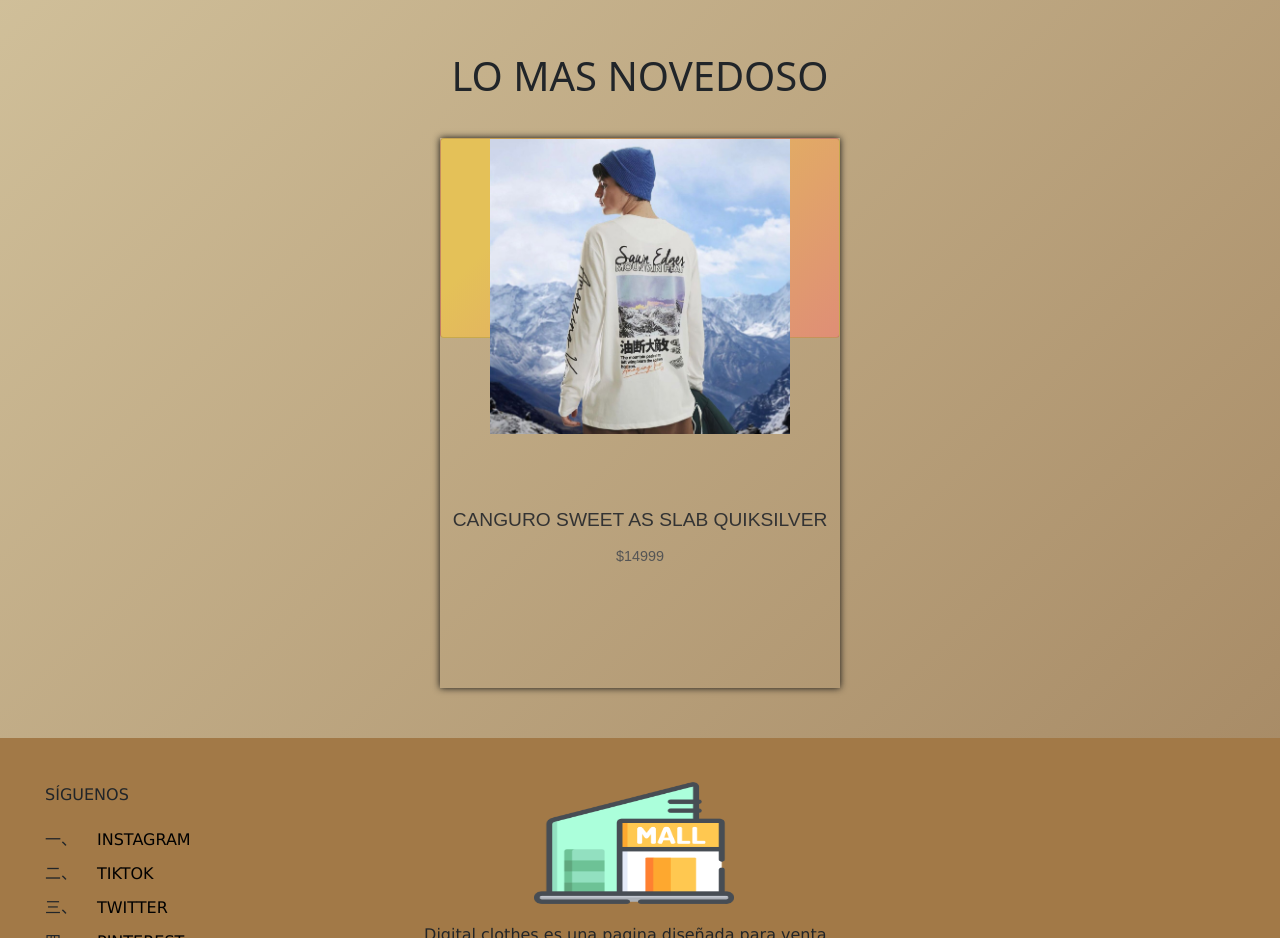
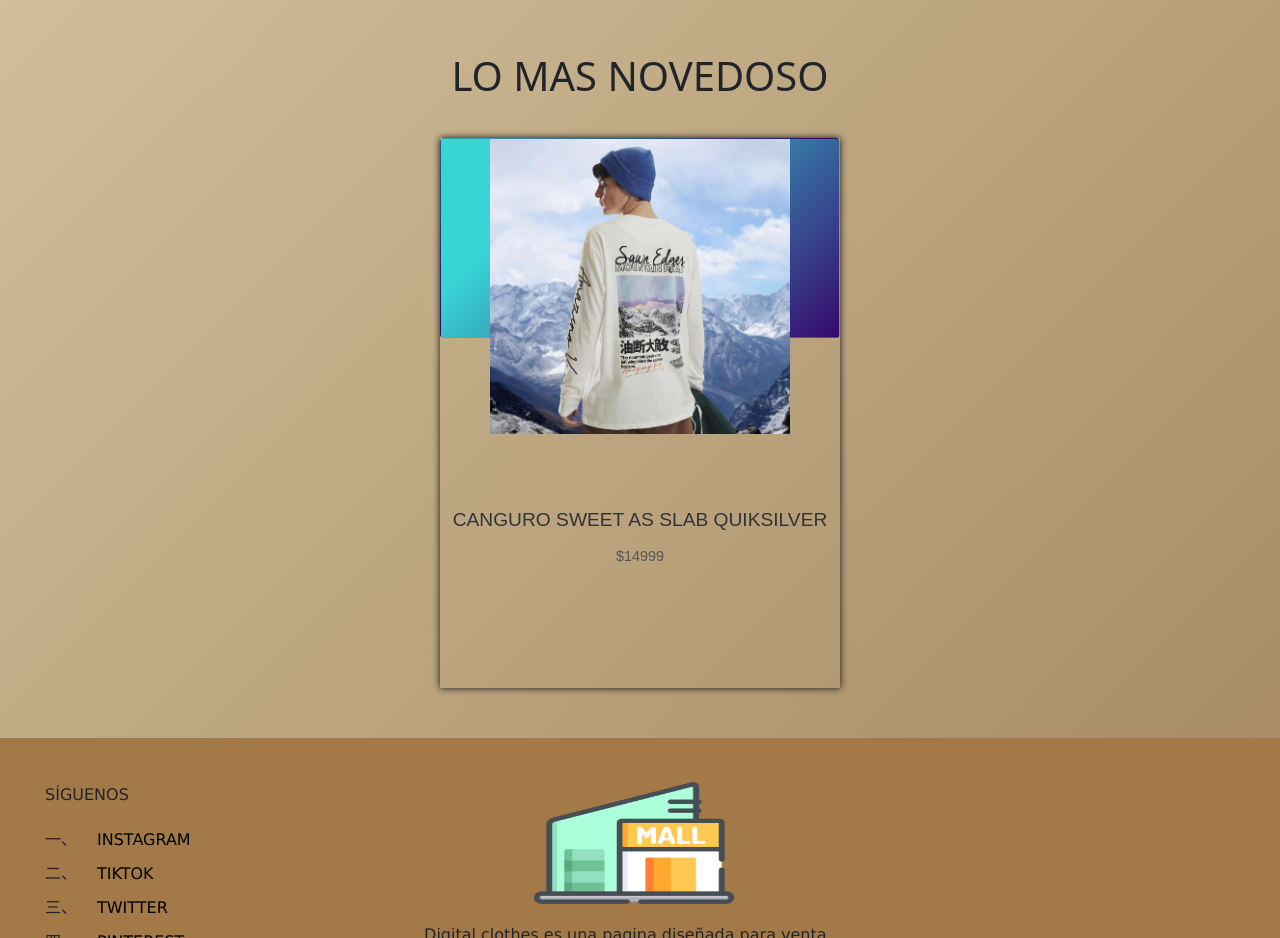
Before and after one commit to Rafatrucco/proyectoDigitalClothes-TruccoRafael, a website: page index.html in a window 1280 px wide. Shown: the part 1940-2878 px from the top of the page. Drawn offline with nearby package versions, Linux system fonts and the light colour scheme.

Commit message:
modificacion colores

```diff
--- a/css/style.css
+++ b/css/style.css
@@ -384,8 +384,9 @@
   }
 }
 .conte .Calzado, .conte .prendaInferior, .conte .prendaSuperior {
-  background-color: #f18b6d;
-  background-image: linear-gradient(315deg, #df8e76 0%, #e4c158 74%);
+  background-color: #36096d;
+  background-image: linear-gradient(315deg, #36096d 0%, #37d5d6 74%);
+
 }
 
 .menu ul li {
```
